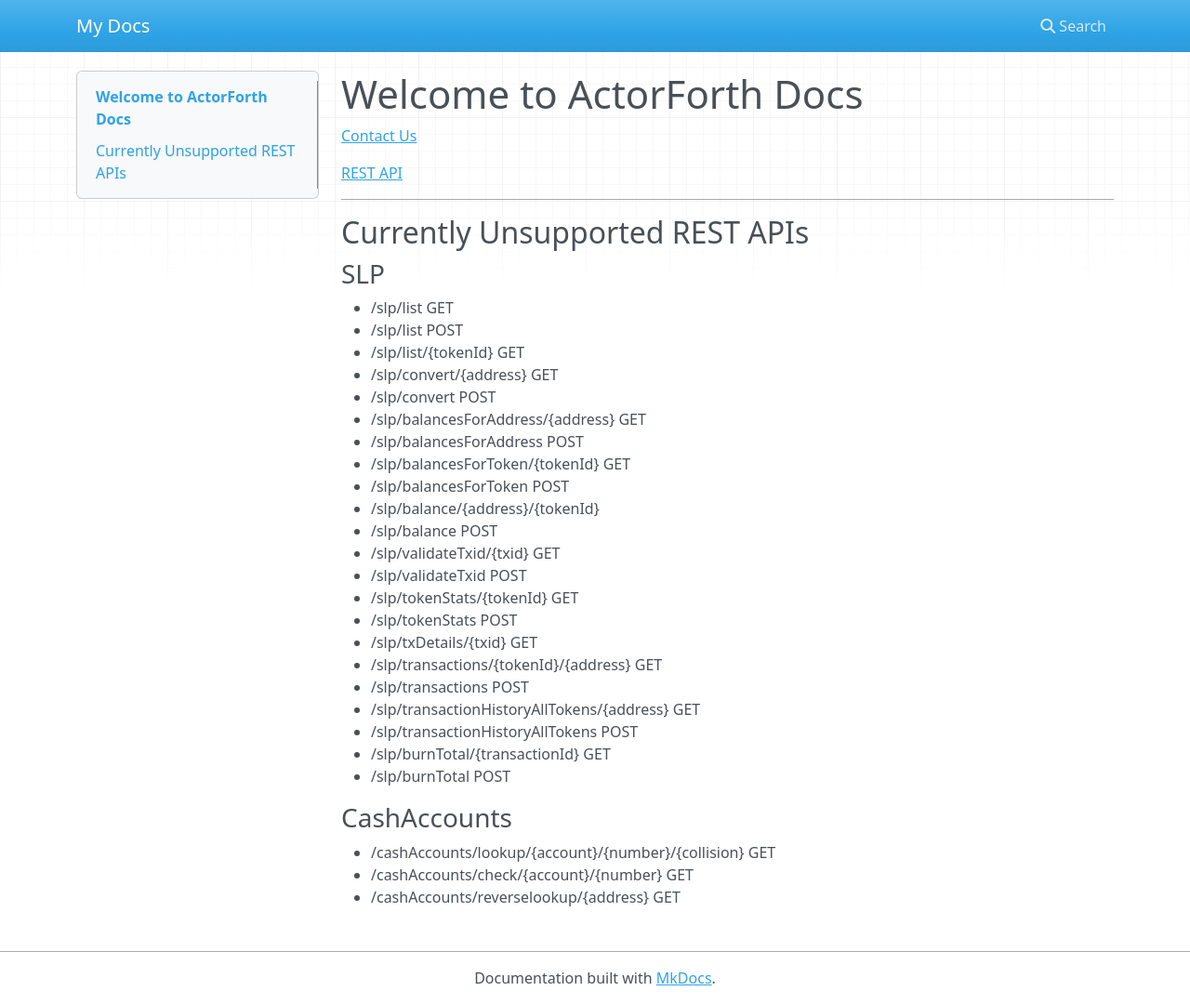
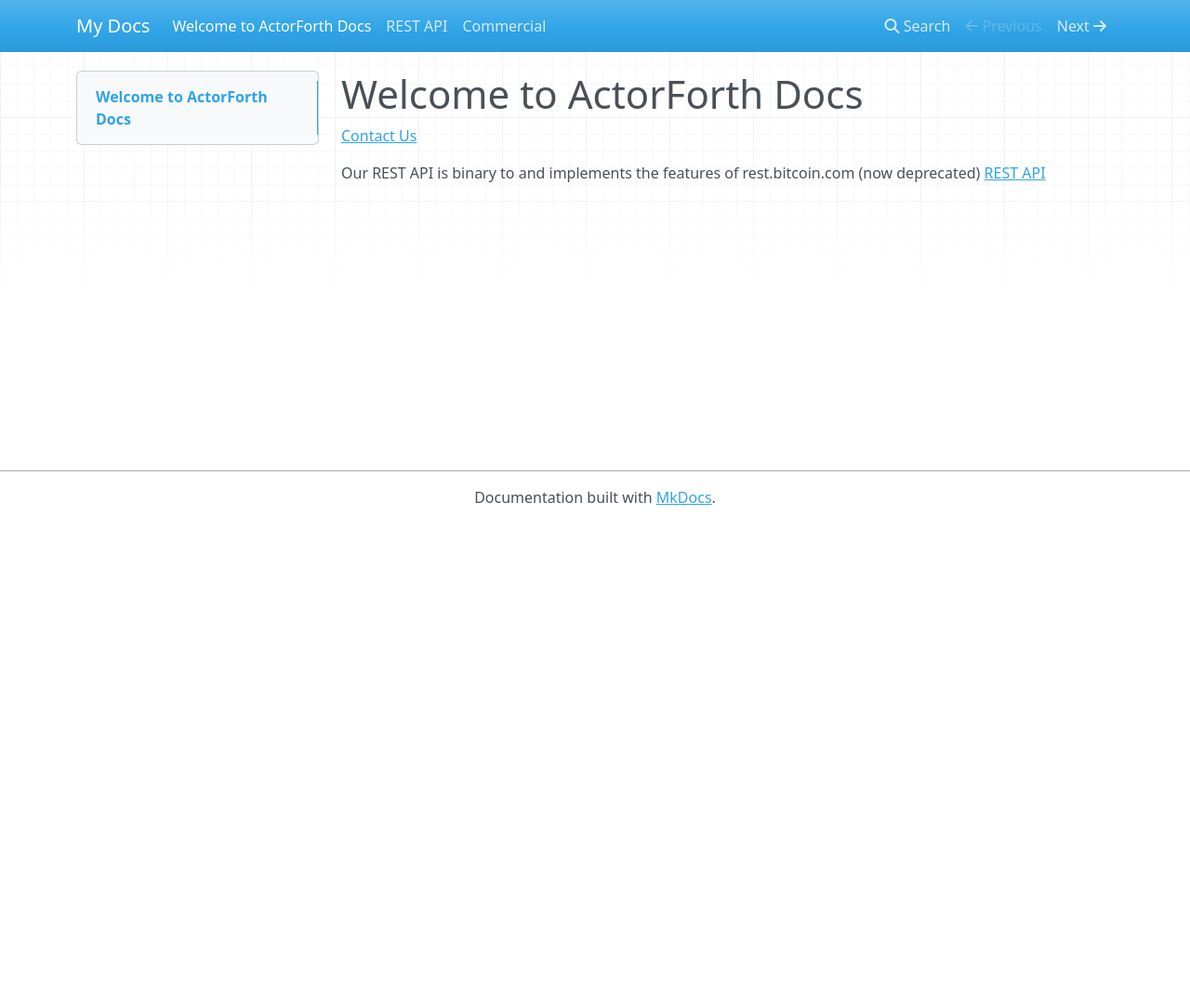
Before and after one commit to ActorForth/Docs, an MkDocs documentation site: the page built from docs/index.md, in a window 1280 px wide and 1080 px high. Shown: the whole window at 93% size. Built offline with MkDocs 1.6.1, drawn with Linux system fonts in a browser that asks for light colours; nearby versions of some CDN libraries.

Commit message:
move rest info to its own .md

```diff
--- a/docs/index.md
+++ b/docs/index.md
@@ -1,37 +1,6 @@
 # Welcome to ActorForth Docs
 
-[Contact Us](www.actorforth.org)
+[Contact Us](http://www.actorforth.org)
 
-[REST API](rest.bch.actorforth.org)
-
-___
-
-## Currently Unsupported REST APIs
-### SLP
-* /slp/list GET
-* /slp/list POST
-* /slp/list/{tokenId} GET
-* /slp/convert/{address} GET
-* /slp/convert POST
-* /slp/balancesForAddress/{address} GET
-* /slp/balancesForAddress POST
-* /slp/balancesForToken/{tokenId} GET
-* /slp/balancesForToken POST
-* /slp/balance/{address}/{tokenId}
-* /slp/balance POST
-* /slp/validateTxid/{txid} GET
-* /slp/validateTxid POST
-* /slp/tokenStats/{tokenId} GET
-* /slp/tokenStats POST
-* /slp/txDetails/{txid} GET
-* /slp/transactions/{tokenId}/{address} GET
-* /slp/transactions POST
-* /slp/transactionHistoryAllTokens/{address} GET
-* /slp/transactionHistoryAllTokens POST
-* /slp/burnTotal/{transactionId} GET
-* /slp/burnTotal POST
-
-### CashAccounts
-* /cashAccounts/lookup/{account}/{number}/{collision} GET
-* /cashAccounts/check/{account}/{number} GET
-* /cashAccounts/reverselookup/{address} GET
+Our REST API is binary to and implements the features of rest.bitcoin.com (now deprecated)
+[REST API](http://rest.bch.actorforth.org)
```
Also changed, not shown: docs/REST API.md (added, +92 -0 lines), docs/commercial.md (added), 1 other file.
